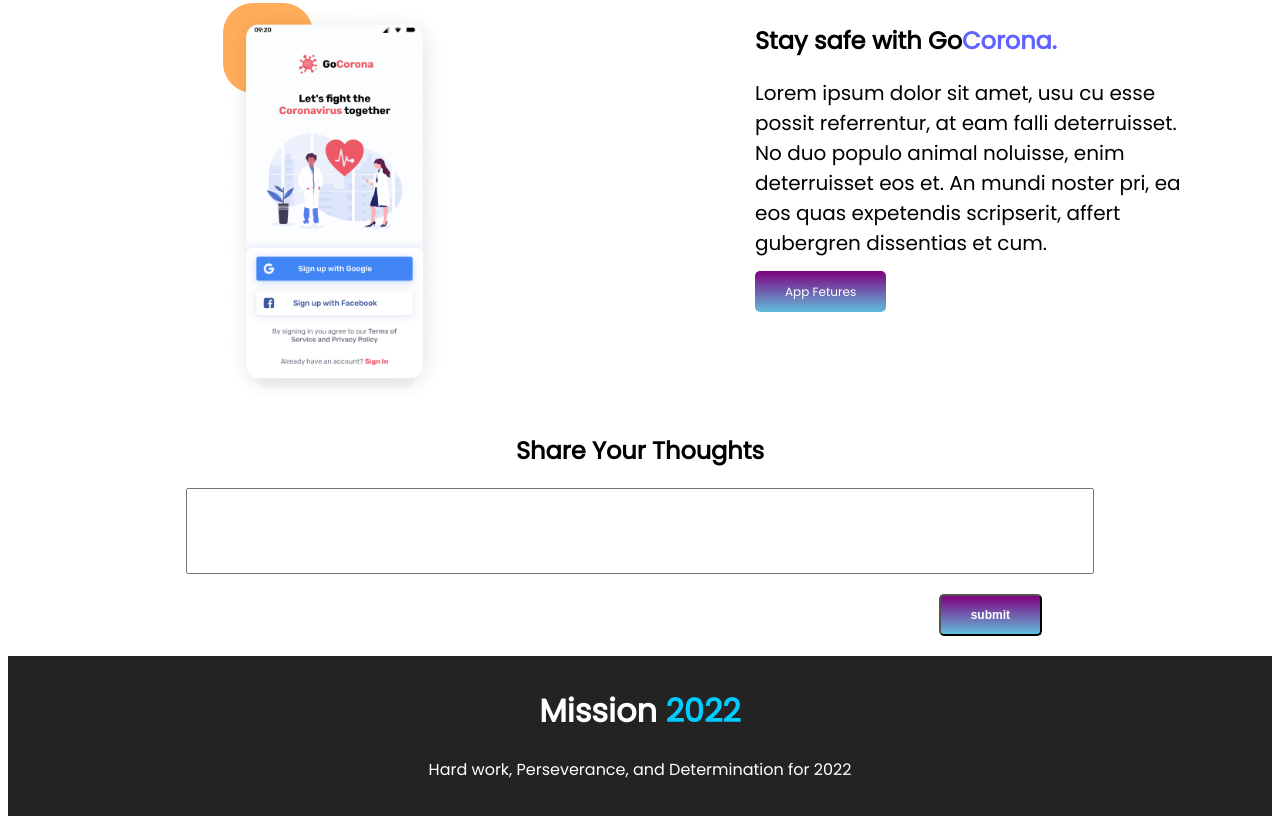
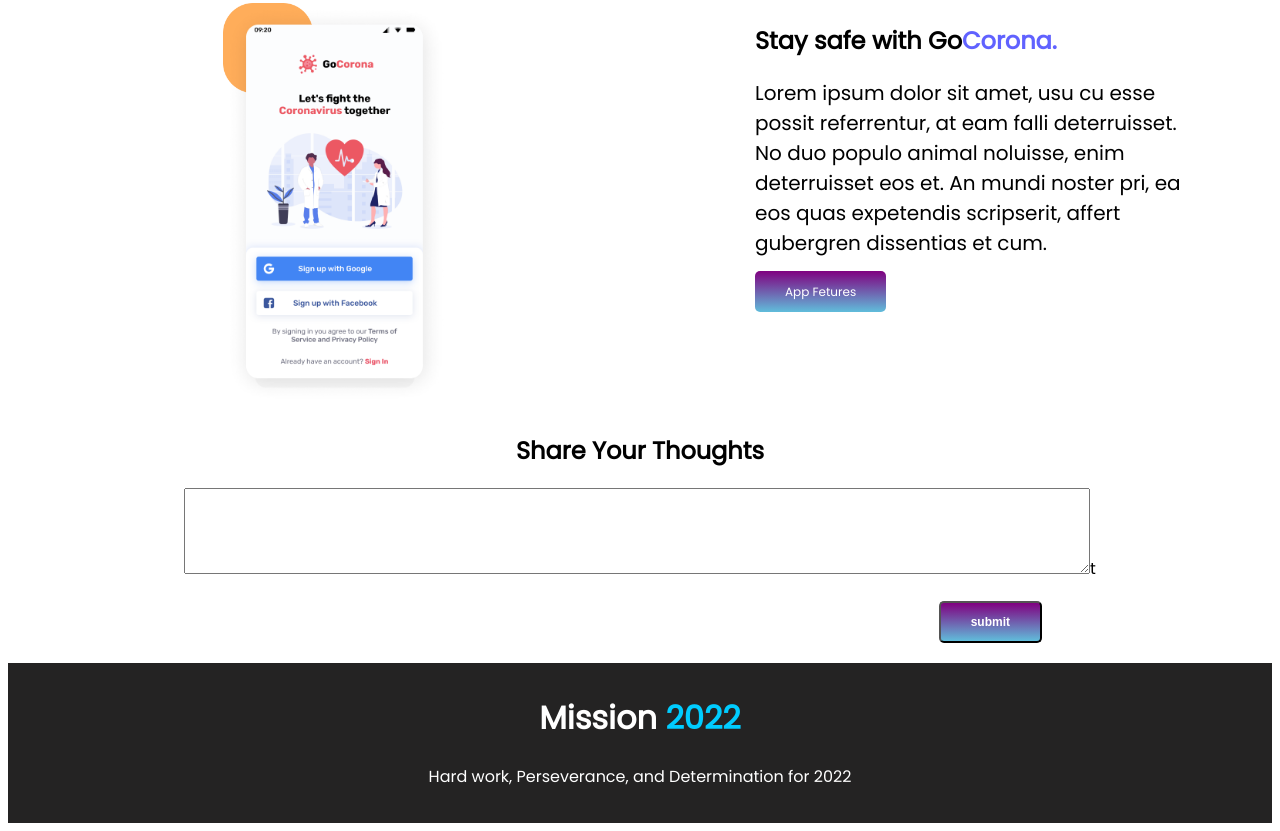
Before and after one commit to TamimaParsa/assignment, a plain HTML site: page index.html in a window 1280 px wide. Shown: the part 2091-2922 px from the top of the page. Drawn offline with Linux system fonts and the light colour scheme.

Commit message:
textarea added

```diff
--- a/index.html
+++ b/index.html
@@ -11,6 +11,7 @@
     <link rel="preconnect" href="https://fonts.gstatic.com" crossorigin>
     <link href="https://fonts.googleapis.com/css2?family=Poppins&display=swap" rel="stylesheet">
 </head>
+
 <body>
     <section class="flexiable-container">
         <div class="half-width">
@@ -104,11 +105,11 @@
     <section class="sharethought">
         <h1>Share Your Thoughts</h1>
         <div>
-                <input class="thought" type="text">
+            <textarea class="thought" type="text"></textarea>t
         </div>
         <div class="submit">
             <p>
-             <input class="link-button" type="button" value="submit">
+                <input class="link-button" type="button" value="submit">
             </p>
         </div>
     </section>
```
